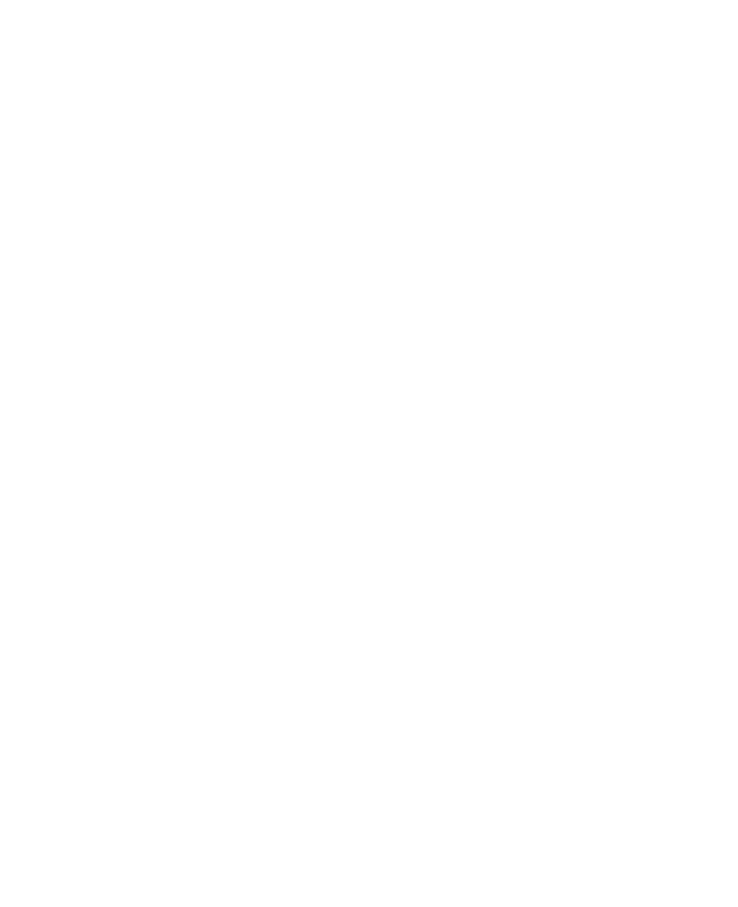
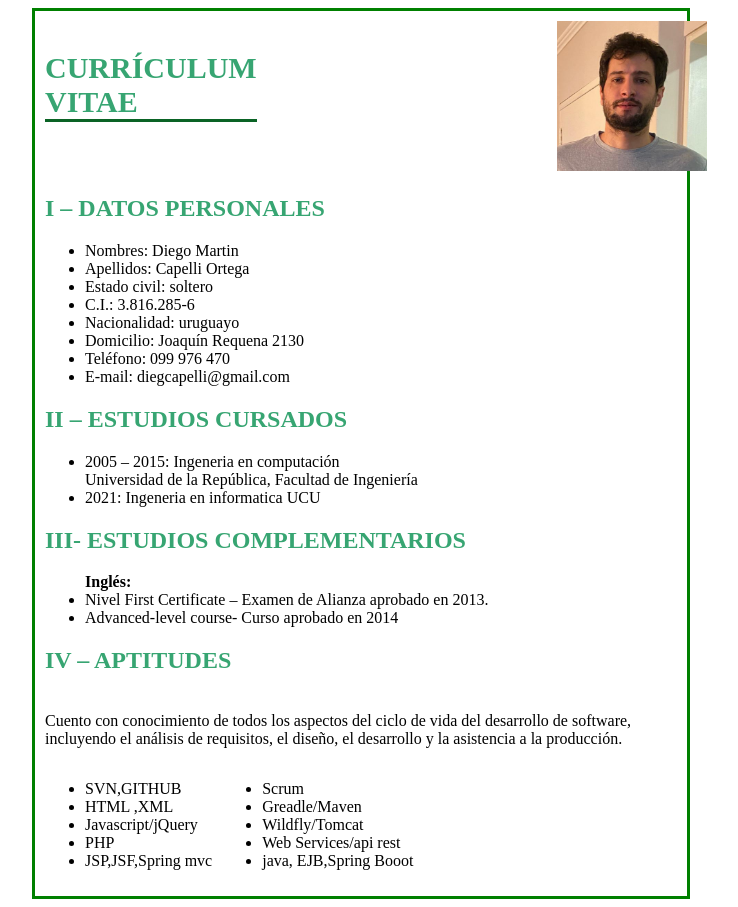
Before and after one commit to ucudal/PW_2021_Website-diegocapelli, a website: page docs/index.html in a window 1280 px wide. Shown: the whole page, without its empty margins (279-1017 px from the left). Before the commit the page ends 800 px from the top, so only its background shows below. Drawn offline with Linux system fonts and the light colour scheme.

Commit message:
se sube avence en cv

```diff
--- a/docs/index.html
+++ b/docs/index.html
@@ -1,12 +1,112 @@
 <!DOCTYPE html>
 <html lang="en">
+
 <head>
     <meta charset="UTF-8">
     <meta http-equiv="X-UA-Compatible" content="IE=edge">
     <meta name="viewport" content="width=device-width, initial-scale=1.0">
     <title>curriculum vitae Diego</title>
 </head>
+
 <body>
+    <section class="center">
+
+
+        <div style="display: flex">
+
+            <section style="margin-right: 300px;">
+                <h1>CURRÍCULUM VITAE</h1>
+            </section>
+            <section> <img src="foto.jpg" alt="Girl in a jacket" width="150" height="150">
+            </section>
+        </div>
+        <section>
+            <h2>I – DATOS PERSONALES</h2>
+            <ul>
+                <li>Nombres: Diego Martin</li>
+                <li>Apellidos: Capelli Ortega</li>
+                <li>Estado civil: soltero</li>
+                <li>C.I.: 3.816.285-6</li>
+                <li>Nacionalidad: uruguayo</li>
+                <li> Domicilio: Joaquín Requena 2130</li>
+                <li>Teléfono: 099 976 470</li>
+                <li>E-mail: diegcapelli@gmail.com</li>
+            </ul>
+        </section>
+
+
+        <h2>II – ESTUDIOS CURSADOS</h2>
+
+        <ul>
+            <li>2005 – 2015: Ingeneria en computación</li>
+            Universidad de la República, Facultad de Ingeniería
+            <li>2021: Ingeneria en informatica UCU</li>
+
+        </ul>
+
+
+        <section>
+            <h2>III- ESTUDIOS COMPLEMENTARIOS</h2>
+
+            <ul> <strong>Inglés:</strong>
+
+                <li> Nivel First Certificate – Examen de Alianza aprobado en 2013.</li>
+                    <li>Advanced-level course- Curso aprobado en 2014</li>
+            </ul>
+        </section>
+
+        <section>
+            <h2>IV – APTITUDES</h2>
+            <p><br>Cuento con conocimiento de todos los aspectos del ciclo de vida del desarrollo de software,</br> incluyendo el
+                análisis de requisitos, el diseño, el desarrollo y la asistencia a la producción.</p>
+
+            <div style="display: flex">
+                <section style="margin-right: 10px;">
+                    <ul>
+                        <li>SVN,GITHUB</li>
+                        <li>HTML ,XML</li>
+                        <li>Javascript/jQuery</br>
+                        <li>PHP</li>
+                        <li>JSP,JSF,Spring mvc</li>
+
+                    </ul>
+                </section>
+                <section>
+                    <ul>
+                        <li>Scrum</li>
+                        <li>Greadle/Maven</li>
+                        <li>Wildfly/Tomcat</li>
+                        <li>Web Services/api rest</li>
+                        <li>java, EJB,Spring Booot</li>
+                    </ul>
+                </section>
+
+            </div>
+
+        </section>
+
+    </section>
+    <style type="text/css">
+        h2 {
+            color: rgb(55, 165, 114);
+        }
+
+        h1 {
+            color: rgb(55, 165, 114);
+            font-size: 30px;
+            font-weight: bold;
+            border-bottom: medium solid #0a6325;
+        }
+
+        .center {
+            margin: auto;
+            width: 50%;
+            border: 3px solid green;
+            padding: 10px;
+        }
+    </style>
+
 
 </body>
+
 </html>
```
Also changed, not shown: docs/foto.jpg (added), docs/image_face.jpg (added).
